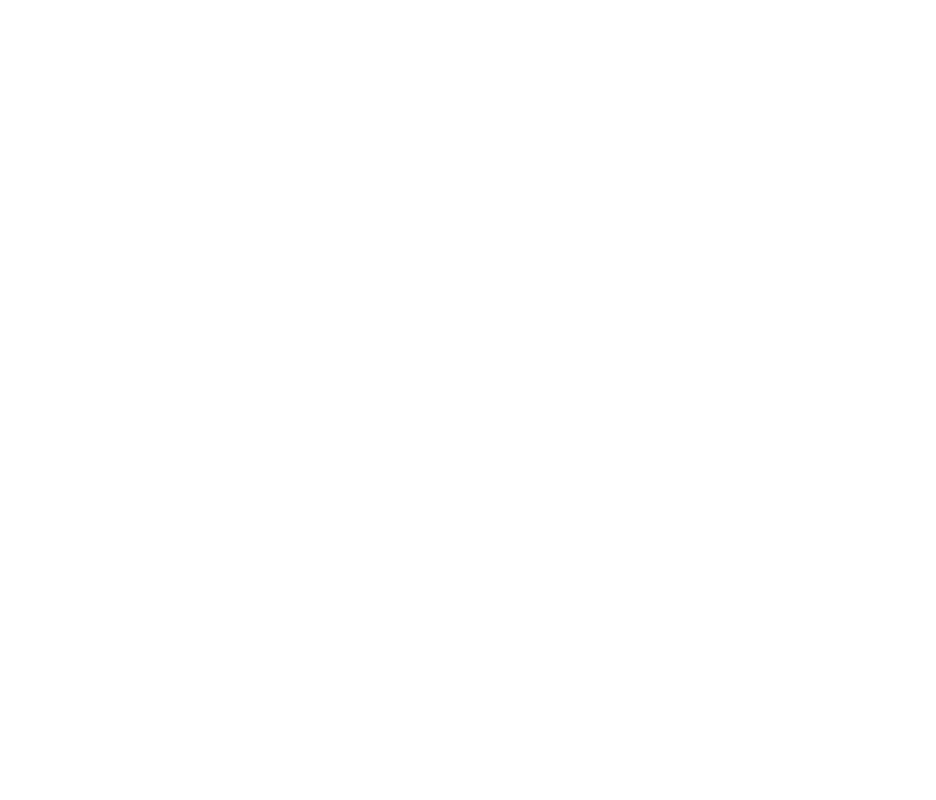
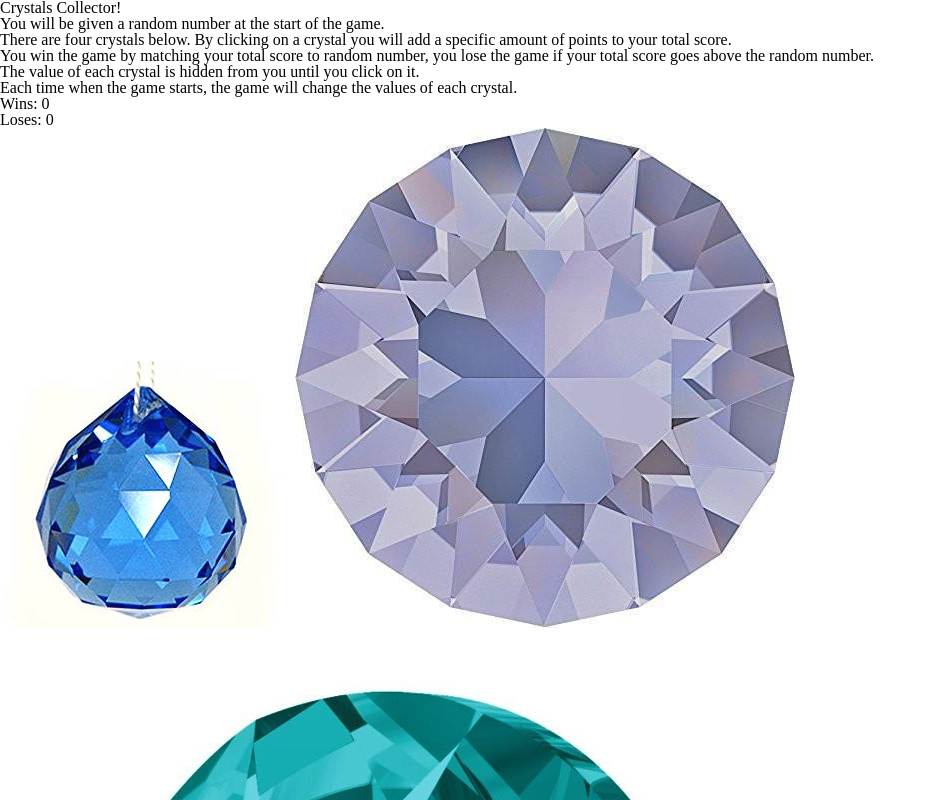
Before and after one commit to CMack704/unit-4-game, a plain HTML site: page index.html in a window 1280 px wide. Shown: the top 800 px of the page, without its empty margins (0-936 px from the left). Drawn offline with nearby package versions, Linux system fonts and the light colour scheme.

Commit message:
completed base of html file

```diff
--- a/index.html
+++ b/index.html
@@ -13,6 +13,35 @@
 </head>
 
 <body>
+    <header id="header">
+        <h1>Crystals Collector!</h1>
+    </header>
+    <div id="rules">
+        <p>You will be given a random number at the start of the game.</p>
+        <p>There are four crystals below.  By clicking on a crystal you will add a specific amount of points to your total score.</p>
+        <p>You win the game by matching your total score to random number, you lose the game if your total score goes above the random number.</p>
+        <p>The value of each crystal is hidden from you until you click on it.</p>
+        <p>Each time when the game starts, the game will change the values of each crystal.</p>
+    </div>
+    <div id="pc-num">
+        <p id="random-number"></p>
+    </div>
+    <div id="wins-losses">
+        <p>Wins:<span id="wins"> 0</span></p>
+        <p>Loses:<span id="losses"> 0</span></p>
+    </div>
+    <div>
+        <img id="blue" src="./assets/images/blue-crystal.png">
+        <img id="clear" src="./assets/images/clear-crystal.jpg">
+        <img id="green" src="./assets/images/green-crystal.jpg">
+        <img id="purple" src="./assets/images/purple-crystal.jpg">
+    </div>
+    <div>
+        <p id="total">Your total score is:</p>
+    </div>
+    <div id="score">
+        <p>0</p>
+    </div>
 
 </body>
 
```
